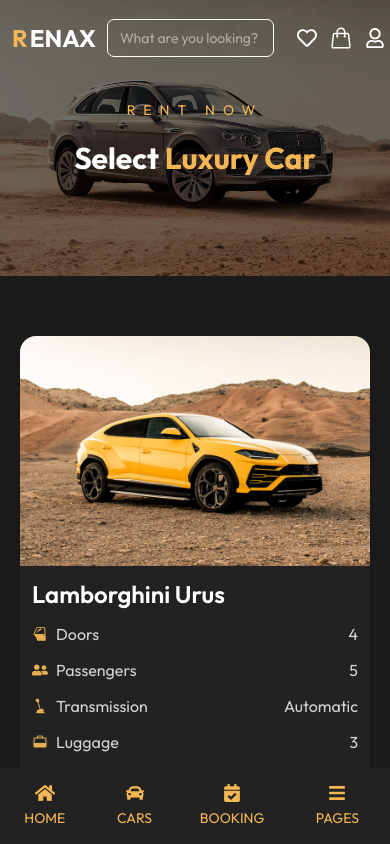
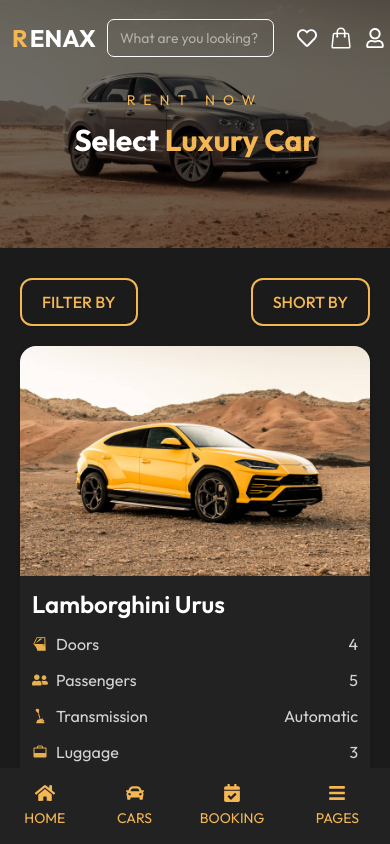
Before and after one commit to twahidulislamdev/go-ride, a React (Vite) app: page /cars in a window 390 px wide. Shown: the top 844 px of the page. Built offline with nearby package versions, Linux system fonts and the light colour scheme.

Commit message:
Refactor layout and styling in ShopCar, Banner, CarLeftSide, and Cars components for improved design consistency and responsiveness

```diff
--- a/src/components/ShopCar.jsx
+++ b/src/components/ShopCar.jsx
@@ -7,7 +7,7 @@
 const ShopCar = ({ car }) => {
   return (
     <>
-      <div className="w-full lg:w-[48%] h-[500px] bg-neutralColor rounded-2xl overflow-hidden shadow-md hover:shadow-xl transition mx-5 lg:mx-0">
+      <div className="w-full lg:w-[48%] h-[500px] bg-neutralColor rounded-2xl overflow-hidden shadow-md hover:shadow-xl transition ">
         {/* Image */}
         <img
           src={car.image}
--- a/src/components/layouts/Banner.jsx
+++ b/src/components/layouts/Banner.jsx
@@ -12,7 +12,7 @@
       <div className="absolute inset-0 bg-black/55"></div>
 
       {/* Banner Content */}
-      <Container className={"pt-40 lg:pt-0"}>
+      <Container className={"pt-30 lg:pt-0 pl-2 lg:pl-0"}>
         <h5 className=" relative text-sm lg:text-lg text-mainColor tracking-[5px]">
           - PREMIUM
         </h5>
--- a/src/components/layouts/CarLeftSide.jsx
+++ b/src/components/layouts/CarLeftSide.jsx
@@ -3,8 +3,8 @@
 
 const CarLeftSide = () => {
   const [search, setSearch] = useState("");
-  const [selectedBrand, setSelectedBrand] = useState("Lamborghini");
-  const [selectedCarType, setSelectedCarType] = useState("Luxary");
+  const [selectedBrand, setSelectedBrand] = useState("");
+  const [selectedCarType, setSelectedCarType] = useState("");
 
   const brands = [
     "Lamborghini",
--- a/src/components/pages/Cars.jsx
+++ b/src/components/pages/Cars.jsx
@@ -16,7 +16,7 @@
       <div>
         {/* Banner */}
         <div
-          className="relative py-[100px] lg:py-[230px] w-full  bg-no-repeat bg-center bg-cover"
+          className="relative py-[90px] lg:py-[230px] w-full  bg-no-repeat bg-center bg-cover"
           style={{ backgroundImage: `url(${BankgroundOne})` }}
         >
           <div className="absolute inset-0 bg-black/55"></div>
@@ -25,14 +25,14 @@
             <h6 className="text-sm text-mainColor tracking-[8px] text-center">
               RENT NOW
             </h6>
-            <h3 className="text-3xl lg:text-4xl text-center font-bold text-white pt-5">
+            <h3 className="text-3xl lg:text-4xl text-center font-bold text-white pt-3">
               Select <span className="text-mainColor">Luxury Car</span>
             </h3>
           </div>
         </div>
 
         {/* Shop Section */}
-        <div className="relative py-[60px] bg-secondaryColor">
+        <div className="relative py-[30px] lg:py-[50px] bg-secondaryColor">
           <Container>
             <Flex className="justify-between gap-x-5">
               {/*Left Sidebar start */}
@@ -41,8 +41,16 @@
 
               {/* Product Section start  */}
               <div className="w-full lg:w-[65%]">
+                <div className="flex justify-between items-center lg:hidden mx-5 lg:mx-0 mb-5 lg:mb-0 ">
+                  <button className="px-5 py-2.5 lg:py-3 border-2 border-mainColor text-md   text-mainColor font-medium rounded-xl bg-transparent transition-all duration-300 ease-in-out hover:scale-105 cursor-pointer shadow-sm">
+                    FILTER BY
+                  </button>
+                  <button className="px-5 py-2.5 lg:py-3 border-2 border-mainColor text-md   text-mainColor font-medium rounded-xl bg-transparent transition-all duration-300 ease-in-out hover:scale-105 cursor-pointer shadow-sm">
+                    SHORT BY
+                  </button>
+                </div>
                 {/* Products */}
-                <div className="">
+                <div className="mx-5 lg:mx-0">
                   <Flex className="justify-between flex-wrap gap-y-10">
                     <ShopCar
                       car={{
@@ -81,10 +89,10 @@
                       car={{
                         name: "Bentley Continental",
                         image: BentleyContinental,
-                        doors: 4,
-                        passengers: 4,
+                        doors: 2,
+                        passengers: 2,
                         transmission: "Automatic",
-                        luggage: 2,
+                        luggage: 3,
                         price: 250,
                       }}
                     />
@@ -95,7 +103,7 @@
                         doors: 4,
                         passengers: 5,
                         transmission: "Automatic",
-                        luggage: 5,
+                        luggage: 4,
                         price: 250,
                       }}
                     />
@@ -106,7 +114,7 @@
                         doors: 4,
                         passengers: 5,
                         transmission: "Automatic",
-                        luggage: 5,
+                        luggage: 4,
                         price: 250,
                       }}
                     />
```
